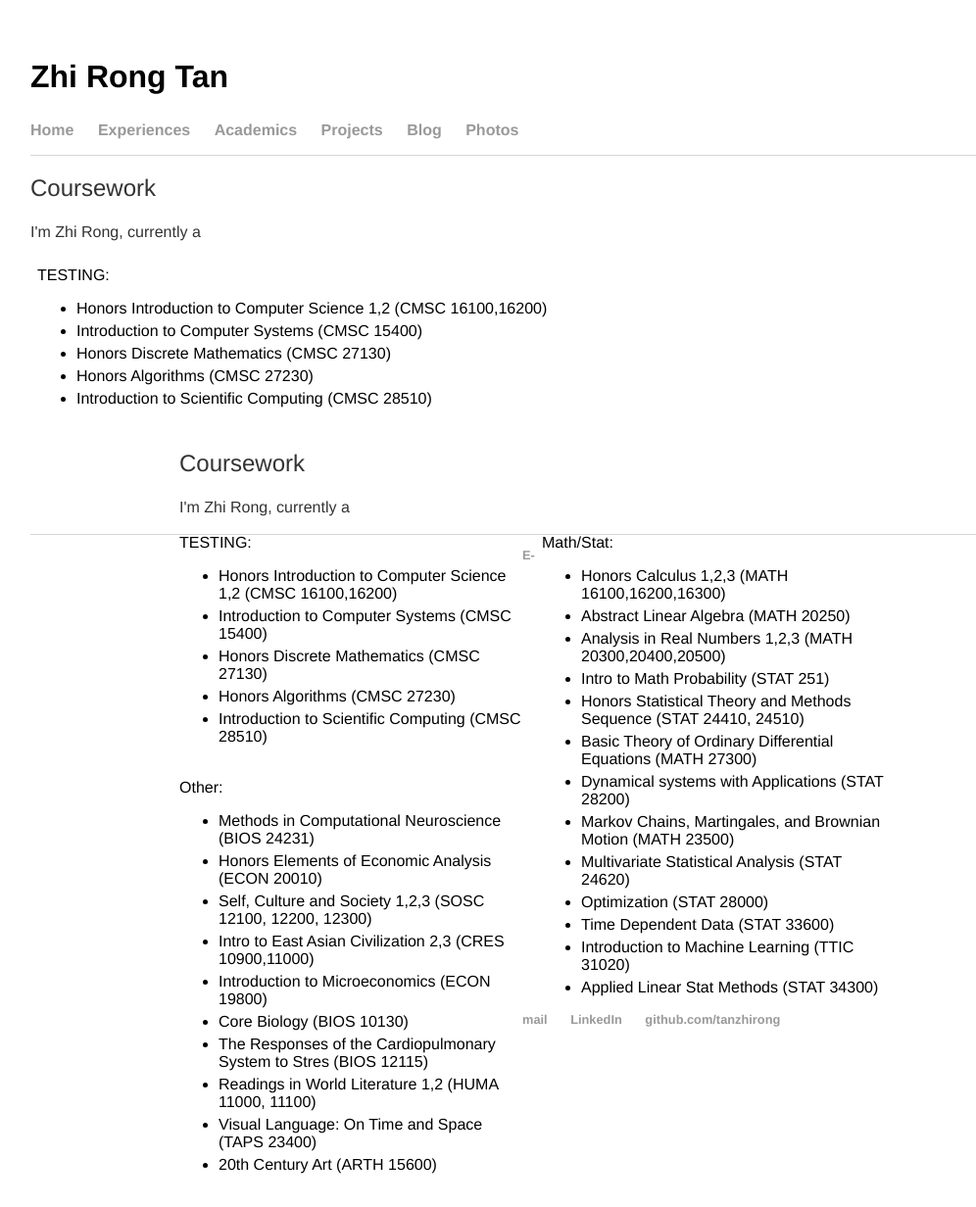
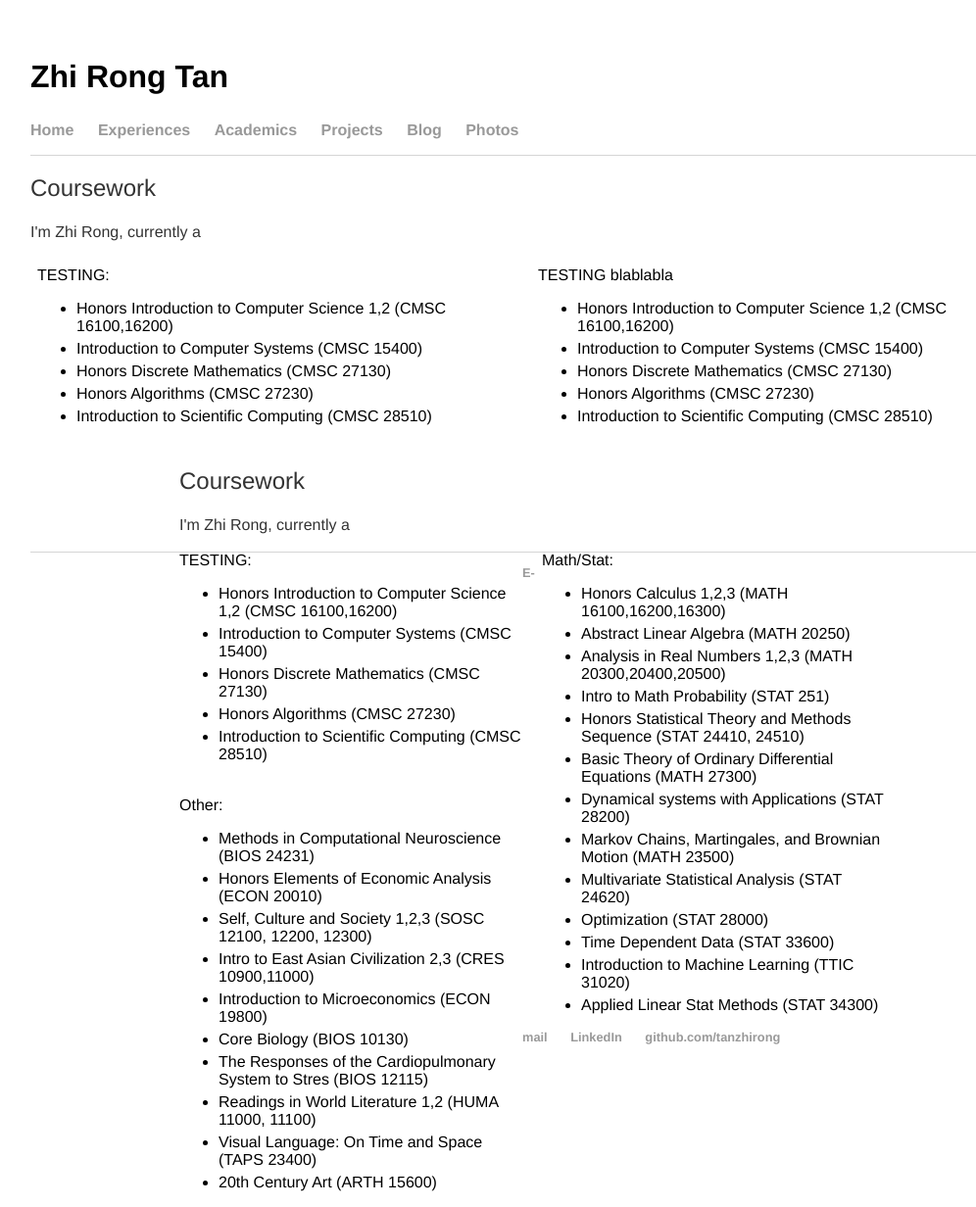
Before and after one commit to tanzhirong/tanzhirong.github.io, a Jekyll site: the page built from acad/index.html, in a window 1280 px wide. Shown: the whole page at 98% size, without its empty margins (97-1093 px from the left). Built offline with Jekyll 4.4.1, drawn with Linux system fonts in a browser that asks for light colours.

Commit message:
Update index.html

```diff
--- a/acad/index.html
+++ b/acad/index.html
@@ -7,7 +7,7 @@ title: Academics | Zhi Rong Tan
 
 <table>
 	<tr>
-		<td>
+		<td width="50%">
         TESTING:
         <ul>
         <li>Honors Introduction to Computer Science 1,2 (CMSC 16100,16200) </li>
@@ -17,6 +17,17 @@ title: Academics | Zhi Rong Tan
 	<li>Introduction to Scientific Computing (CMSC 28510)</li>
         </ul>
 		</td>
+	<td width="50%">
+        TESTING blablabla
+        <ul>
+        <li>Honors Introduction to Computer Science 1,2 (CMSC 16100,16200) </li>
+        <li>Introduction to Computer Systems (CMSC 15400) </li>
+        <li>Honors Discrete Mathematics (CMSC 27130)</li>
+        <li>Honors Algorithms (CMSC 27230)</li>
+	<li>Introduction to Scientific Computing (CMSC 28510)</li>
+        </ul>
+		</td>
+
 	</tr>
 </table>
 
```
